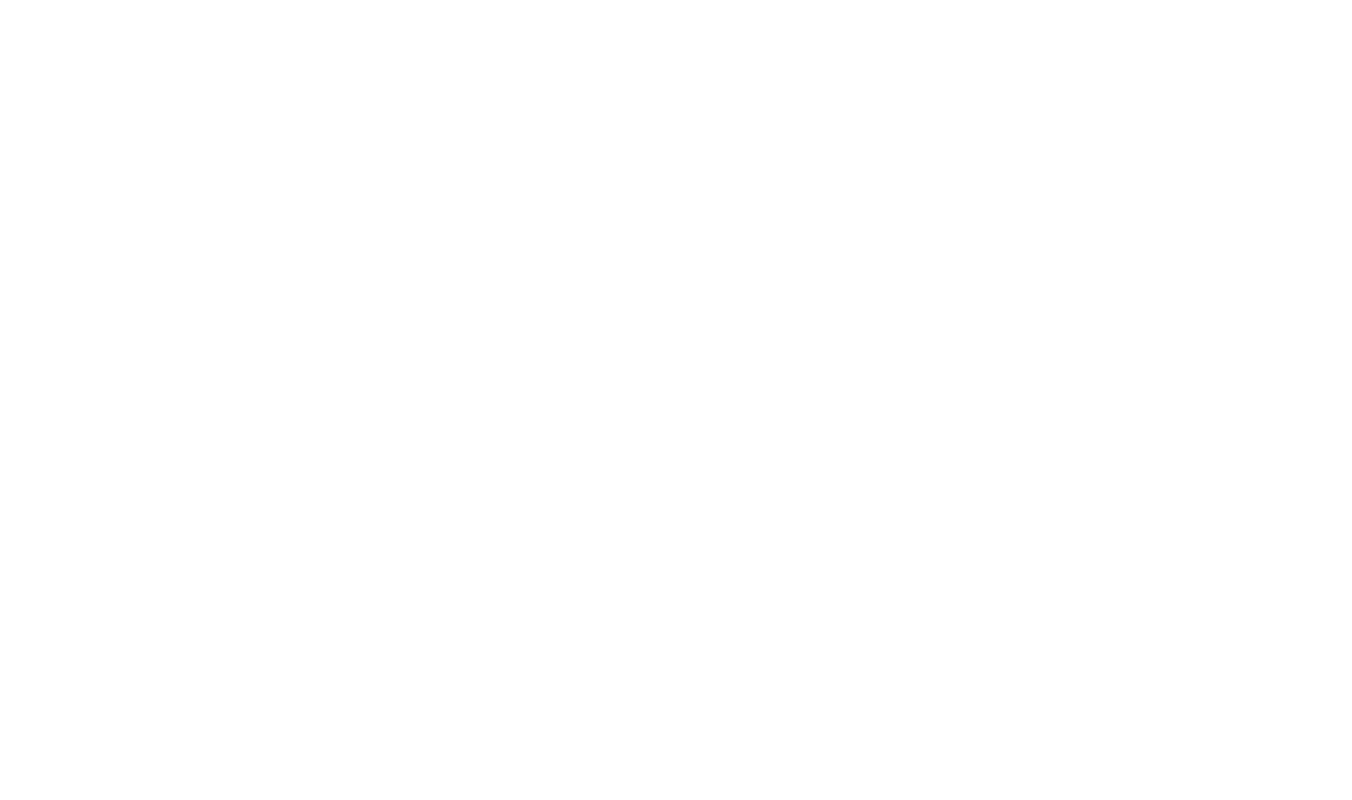
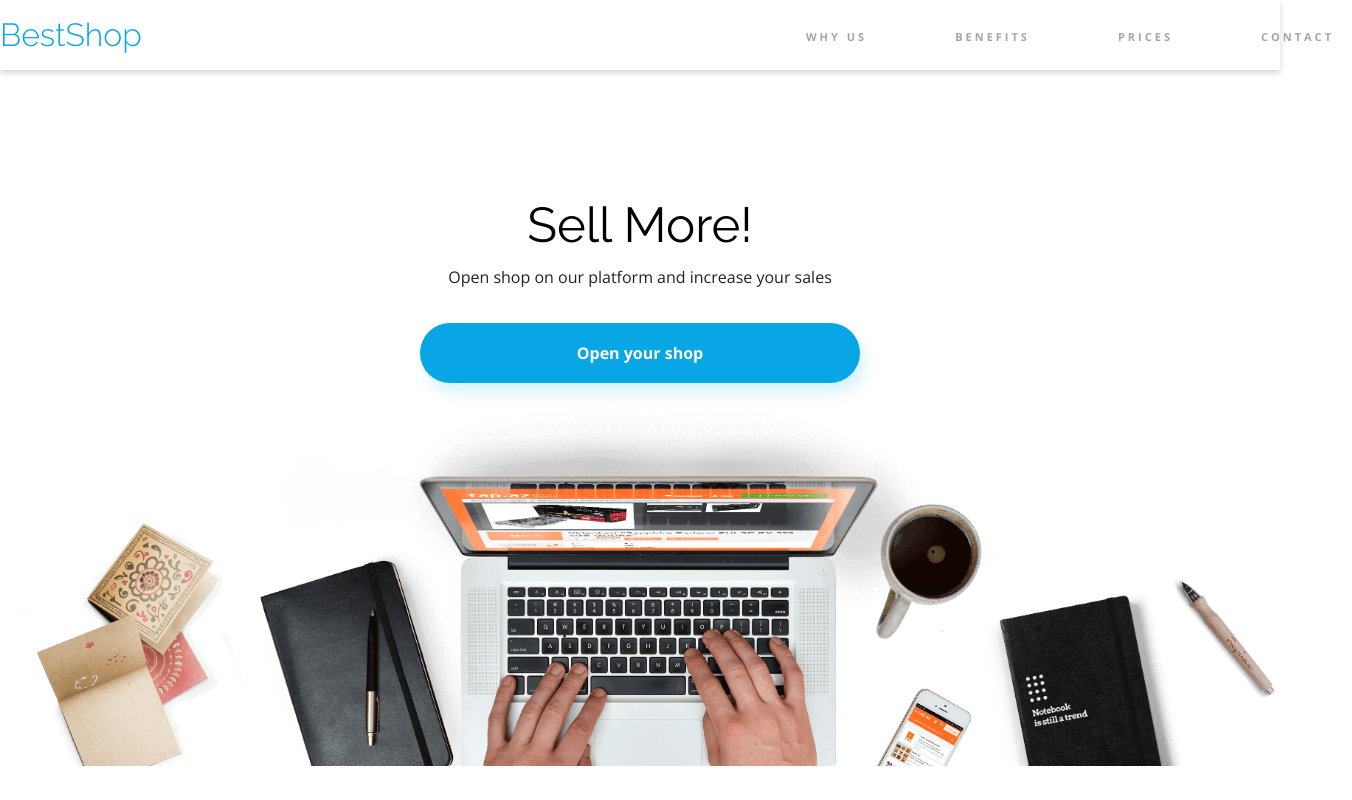
Before and after one commit to Ajek1993/Best_Shop, a plain HTML site: page index.html in a window 1280 px wide. Shown: the whole page, 1352 px wide, since content can reach past the window. Drawn offline with nearby package versions, Linux system fonts and the light colour scheme.

Commit message:
opening section added

```diff
--- a/css/style.css
+++ b/css/style.css
@@ -1,7 +1,7 @@
 :root {
     --white-color: #ffffff;
     --shadow-container-color: #00000029;
-    --text-color:#000000;
+    --black-color:#000000;
     --text-blue-color: #08A6E4;
     --text-light-grey-color:#A5A5A5;
     --shadow-blue-color:#07ACE629;
@@ -16,8 +16,113 @@
     --shadow-buttons: #FF091129;
     --input-color: #95989A;
     --text-chechbox-color: #707070;
+    --font-raleway: "Raleway", sans-serif;
+    --font-open-sans: "Open Sans", sans-serif;
 }
 
 * {
     box-sizing: border-box;
 }
+
+body {
+    font-family: var(--font-open-sans);
+}
+
+a {
+    text-decoration: none;
+}
+
+.container {
+    width: 1352px;
+    margin: 0 auto;
+}
+
+header {
+    width: 100%;
+    height: 70px;
+    background-color: var(--white-color);
+    box-shadow: 0px 3px 6px #00000029;
+}
+
+.logo {
+    font-family: var(--font-raleway);
+    font-size: 2rem;
+    font-weight: 300;
+    color: var(--text-blue-color);
+}
+
+
+.header__container {
+    height: 100%;
+    display: flex;
+    justify-content: space-between;
+    align-items: center;
+}
+
+.header__nav {
+    display: flex;
+}
+
+.nav__link {
+    color: var(--text-light-grey-color);
+    font-weight: 700;
+    font-size: 0.6875rem;
+    text-transform: uppercase;
+    padding: 28px 18px 22px;
+    border-bottom: 4px solid transparent;
+    letter-spacing: 0.1875rem;
+}
+
+.nav__link:hover {
+    color: var(--black-color);
+    border-color: var(--text-blue-color);
+}
+
+.nav__element {
+    padding: 0 26px;
+}
+
+.nav__element:last-child {
+    padding-right: 0;
+}
+
+.opening__section {
+    display: flex;
+    flex-direction: column;
+    align-items: center;
+}
+
+.opening__container {
+    margin-top: 130px;
+    text-align: center;
+}
+
+.opening__header {
+    font-family: var(--font-raleway);
+    font-size: 3.0625rem;
+    color: var(--black-color);
+}
+
+.opening__description {
+    margin-top: 20px;
+    margin-bottom: 38px;
+}
+
+.opening__background-image {
+    width: 100%;
+    height: auto;
+}
+
+.btn {
+    color: var(--white-color);
+    font-weight: bold;
+    display: inline-block;
+    border: none;
+}
+
+.btn__large {
+    padding: 22px 157px;
+    background-color: var(--text-blue-color);
+    box-shadow: 5px 10px 14px #07ACE629;
+    border-radius: 40px;
+}
--- a/index.html
+++ b/index.html
@@ -12,6 +12,36 @@
     <title>Best Shop</title>
 </head>
 <body>
+    <header class="header">
+        <div class="header__container container">
+            <a href="#" class="logo">BestShop</a>
+            <nav>
+                <ul class="header__nav">
+                    <li class="nav__element">
+                        <a href="#" class="nav__link">Why us</a>
+                    </li>
+                    <li class="nav__element">
+                        <a href="#" class="nav__link">Benefits</a>
+                    </li>
+                    <li class="nav__element">
+                        <a href="#" class="nav__link">Prices</a>
+                    </li>
+                    <li class="nav__element">
+                        <a href="#" class="nav__link">Contact</a>
+                    </li>
+                </ul>
+            </nav>
+        </div>
+    </header>
+
+    <section class="opening__section">
+        <div class="opening__container">
+            <h1 class="opening__header">Sell More!</h1>
+            <p class="opening__description">Open shop on our platform and increase your sales</p>
+            <a href="#" class="btn btn__large">Open your shop</a>
+        </div>
+        <img class="opening__background-image" src="./assets/Background.png" alt="">
+    </section>
 
 </body>
 </html>
```
